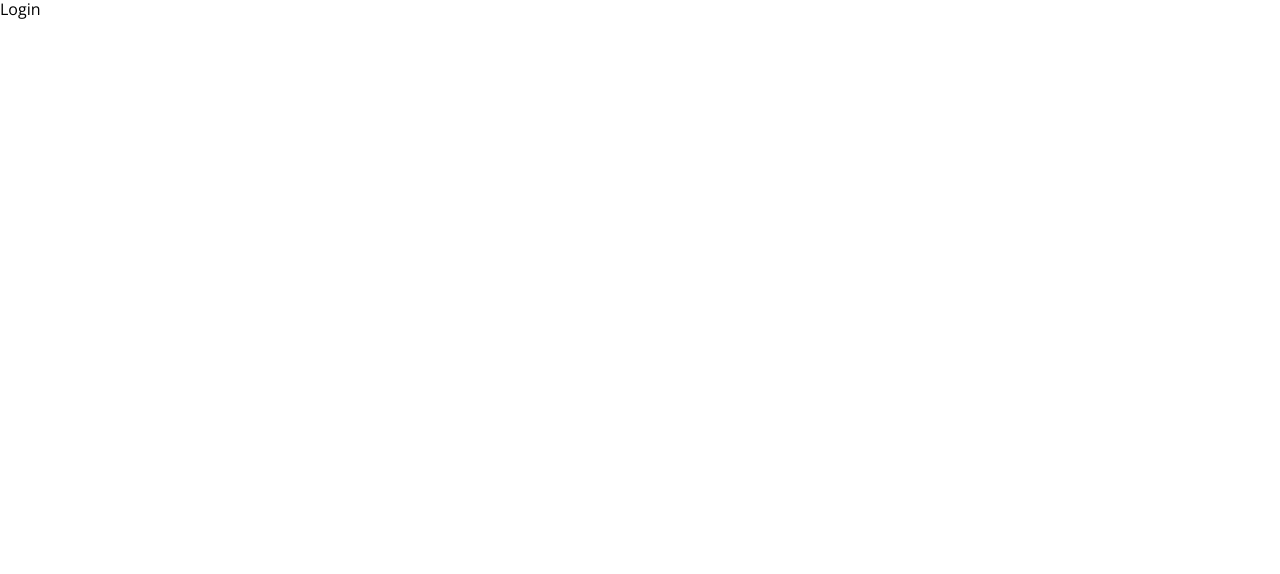
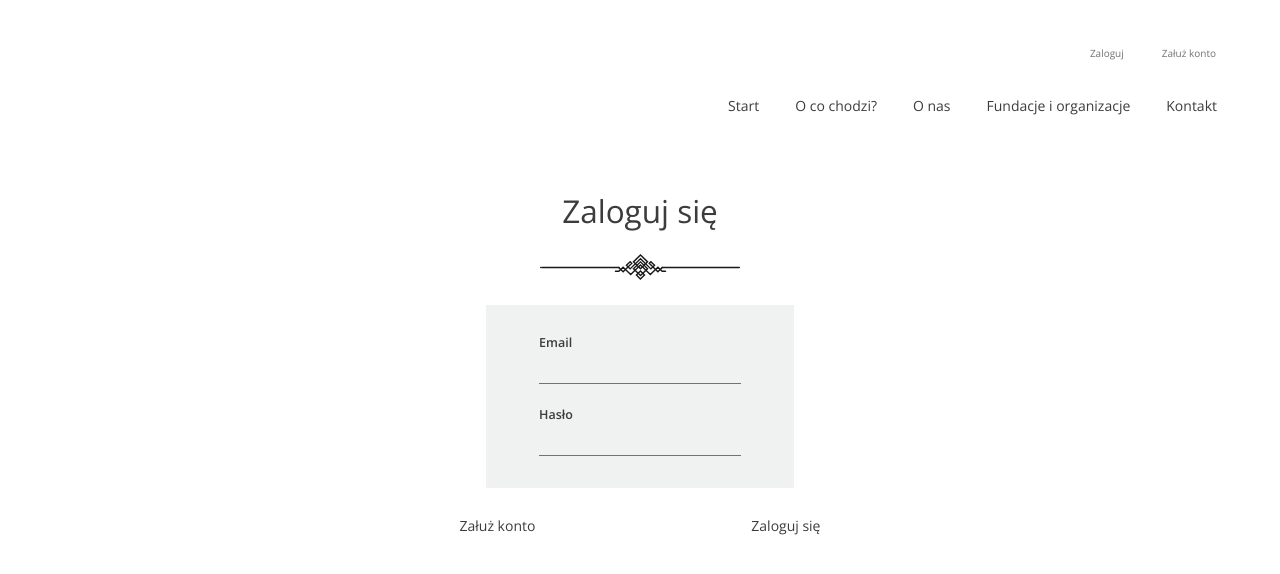
Before and after one commit to TomekSkoczylas/oddamwdobre, a React (Create React App) app: page /login in a window 1280 px wide. Shown: the top 574 px of the page. Built offline with nearby package versions, Linux system fonts and the light colour scheme.

Commit message:
Login section

```diff
--- a/src/App.js
+++ b/src/App.js
@@ -4,10 +4,13 @@ import Home from "../src/components/Home";
 import Login from '../src/components/Login';
 import Register from '../src/components/Register';
 import Logout from '../src/components/Logout';
+import Navigation from "../src/components/navigation";
+
 
 const App = () => {
   return (
     <Router>
+        <Navigation/>
         <div className="App">
           <Route exact path="/" component={Home}/>
           <Route path='/login' component={Login}/>
--- a/src/components/HomeComponents/HomeContact.js
+++ b/src/components/HomeComponents/HomeContact.js
@@ -1,4 +1,5 @@
 import React, { useState } from "react";
+import  { validateEmail } from '../functions';
 
 
 const INITIAL_MESSAGE = {
@@ -43,11 +44,7 @@ const HomeContact = () => {
         })
     };
 
-    const validateEmail = email => {
-        const re = /^(([^<>()\]\\.,;:\s@"]+(\.[^<>()\]\\.,;:\s@"]+)*)|(".+"))@((\[[0-9]{1,3}\.[0-9]{1,3}\.[0-9]{1,3}\.[0-9]{1,3}\])|(([a-zA-Z\-0-9]+\.)+[a-zA-Z]{2,}))$/;
-        return re.test(String(email).toLowerCase());
 
-    }
     const onSubmit = (event) => {
         event.preventDefault();
         setFeedback({...INIT_FEEDBACK});
--- a/src/components/HomeComponents/HomeHeader.js
+++ b/src/components/HomeComponents/HomeHeader.js
@@ -1,77 +1,25 @@
 import React from "react";
 
 import { Link as RouterLink } from "react-router-dom";
-import { Link as ScrollLink } from "react-scroll";
 
+// import Navigation from "../navigation";
 
 const HomeHeader = () => {
     return (
+        <div className="clearfix">
+        <div className="header__img"/>
         <div className="HomeHeader" id="Header">
-            <div className="header__img"/>
             <div className="header__right-side">
-                <Navigation/>
+                {/* <Navigation/> */}
                 <HeaderMain/>
             </div>
+        </div>
         </div>
     )
 }
 
 
-const Navigation = () => {
-    return (
-        <div className="navigation">
-            <div className="navigation__first-row">
-                <RouterLink
-                    to="./login"
-                    className="navigation__router-link nav-link"
-                    >Zaloguj
-                </RouterLink>
-                <RouterLink
-                    to="./register"
-                    className="navigation__router-link nav-link"
-                    >Załuż konto
-                </RouterLink>
-            </div>
-            <div className="navigation__second-row">
-                <ScrollLink
-                    to="Header"
-                    smooth={true}
-                    duration={500}
-                    className="navigation__scroll-link smal-btn"
-                    >Start
-                </ScrollLink>
-                <ScrollLink
-                    to="Main"
-                    smooth={true}
-                    duration={500}
-                    className="navigation__scroll-link smal-btn"
-                    >O co chodzi?
-                </ScrollLink>
-                <ScrollLink
-                    to="About"
-                    smooth={true}
-                    duration={500}
-                    className="navigation__scroll-link smal-btn"
-                    >O nas
-                </ScrollLink>
-                <ScrollLink
-                    to="WhoHelp"
-                    smooth={true}
-                    duration={500}
-                    className="navigation__scroll-link smal-btn"
-                    >Fundacje i organizacje
-                </ScrollLink>
-                <ScrollLink
-                    to="Contact"
-                    smooth={true}
-                    duration={500}
-                    className="navigation__scroll-link smal-btn"
-                    >Kontakt
-                </ScrollLink>
-            </div>
-        </div>
-    )
-}
+
 
 const HeaderMain = () => {
     return (
@@ -100,4 +48,4 @@ const HeaderMain = () => {
 
 export default HomeHeader;
 
-export { Navigation, HeaderMain }
+export { HeaderMain }
--- a/src/components/Login.js
+++ b/src/components/Login.js
@@ -1,8 +1,55 @@
-import React from "react";
+import React, {useState} from "react";
+import { Link } from "react-router-dom";
+
 
 const Login = () => {
+    const [email, setEmail] = useState("");
+    const [password, setPassword] = useState('');
+
+
     return (
-        <div className="Login">Login</div>
+        <div className="Login">
+            <div className="login">
+                <span className="login__title">Zaloguj się</span>
+                <div className="decoration"/>
+                <div className="login__form">
+                    <form>
+                        <div className="login__input-wraper">
+                            <label htmlFor="email" className="login__label">Email</label>
+                            <input
+                                className="input login-input"
+                                name="email"
+                                type="text"
+                                value={email}
+                                onChange={event => setEmail(event.target.value)}
+                            />
+                        </div>
+                        <div className="login__input-wraper">
+                            <label htmlFor="password" className="login__label">Hasło</label>
+                            <input
+                                className="input login-input"
+                                name="password"
+                                type="text"
+                                value={password}
+                                onChange={event => setPassword(event.target.value)}
+                            />
+                        </div>
+                    </form>
+                </div>
+                <div className="login__btns">
+                    <Link
+                        to="/register"
+                        className="login__btn smal-btn"
+                        >Załuż konto
+                    </Link>
+                    <button
+                        type="submit"
+                        className="login__btn smal-btn"
+                        >Zaloguj się
+                    </button>
+                </div>
+            </div>
+        </div>
     )
 }
 
--- /dev/null
+++ b/src/components/functions.js
@@ -0,0 +1,8 @@
+const validateEmail = email => {
+    const re = /^(([^<>()\]\\.,;:\s@"]+(\.[^<>()\]\\.,;:\s@"]+)*)|(".+"))@((\[[0-9]{1,3}\.[0-9]{1,3}\.[0-9]{1,3}\.[0-9]{1,3}\])|(([a-zA-Z\-0-9]+\.)+[a-zA-Z]{2,}))$/;
+    return re.test(String(email).toLowerCase());
+}
+
+
+
+export { validateEmail };
--- /dev/null
+++ b/src/components/navigation.js
@@ -0,0 +1,63 @@
+import React from "react";
+
+import { Link as RouterLink } from "react-router-dom";
+import { Link as ScrollLink } from "react-scroll";
+
+
+const Navigation = () => {
+    return (
+        <div className="navigation">
+            <div className="navigation__first-row">
+                <RouterLink
+                    to="./login"
+                    className="navigation__router-link nav-link"
+                    >Zaloguj
+                </RouterLink>
+                <RouterLink
+                    to="./register"
+                    className="navigation__router-link nav-link"
+                    >Załuż konto
+                </RouterLink>
+            </div>
+            <div className="navigation__second-row">
+                <ScrollLink
+                    to="Header"
+                    smooth={true}
+                    duration={500}
+                    className="navigation__scroll-link smal-btn"
+                    >Start
+                </ScrollLink>
+                <ScrollLink
+                    to="Main"
+                    smooth={true}
+                    duration={500}
+                    className="navigation__scroll-link smal-btn"
+                    >O co chodzi?
+                </ScrollLink>
+                <ScrollLink
+                    to="About"
+                    smooth={true}
+                    duration={500}
+                    className="navigation__scroll-link smal-btn"
+                    >O nas
+                </ScrollLink>
+                <ScrollLink
+                    to="WhoHelp"
+                    smooth={true}
+                    duration={500}
+                    className="navigation__scroll-link smal-btn"
+                    >Fundacje i organizacje
+                </ScrollLink>
+                <ScrollLink
+                    to="Contact"
+                    smooth={true}
+                    duration={500}
+                    className="navigation__scroll-link smal-btn"
+                    >Kontakt
+                </ScrollLink>
+            </div>
+        </div>
+    )
+}
+
+export default Navigation;
--- a/src/scss/atoms/smalButtons.scss
+++ b/src/scss/atoms/smalButtons.scss
@@ -1,6 +1,7 @@
 .smal-btn {
     text-decoration: none;
-    padding: 7px 16px;
+    background: transparent;
+    padding: 7px;
     font-size: 14px;
     font-weight: 100;
     line-height: 19px;
@@ -12,5 +13,4 @@
     &:hover {
         border: 1px solid $dark-grey;
     }
-
 }
--- a/src/scss/main.scss
+++ b/src/scss/main.scss
@@ -32,6 +32,7 @@
 @import "./sections/HomeAbout.scss";
 @import "./sections/HomeWhoHelp.scss";
 @import './sections/HomeContact.scss';
+@import './sections/Login.scss';
 
 // Basic styles
 
--- a/src/scss/molecules/navigation.scss
+++ b/src/scss/molecules/navigation.scss
@@ -2,15 +2,21 @@
 .navigation {
     display: flex;
     flex-direction: column;
-    margin-right: 100px;
+    align-items: flex-end;
+    margin-right: 45px;
     margin-top: 30px;
+    width: 539px;
+    float: right;
+    clear: both;
 
     &__first-row {
+        font-size: 11px;
         display: flex;
         justify-content: flex-end;
     }
 
     &__second-row {
+        font-size: 14.2px;
         display: flex;
         justify-content: flex-end;
     }
--- a/src/scss/sections/HomeHeader.scss
+++ b/src/scss/sections/HomeHeader.scss
@@ -1,16 +1,26 @@
+
+.clearfix::after{
+    content: "";
+    display: block;
+    clear: both;
+  }
 
 .HomeHeader {
     display: flex;
+    float: right;
+    width: 52%;
 
     .header__right-side {
-        width:54%;
+    }
 }
 
 .header__img {
+    display: block;
     width: 46%;
     height: 760px;
     background-image: url("../../assets/Home-Hero-Image.jpg");
     background-size: cover;
     background-position: right;
+    float: left;
+
 }
-}
--- /dev/null
+++ b/src/scss/sections/Login.scss
@@ -0,0 +1,46 @@
+.Login {
+    width: 100%;
+    display: flex;
+    justify-content: center;
+
+
+    .login {
+        display: flex;
+        flex-direction: column;
+        align-items: center;
+        color: $dark-grey;
+        margin-top: 60px;
+
+        &__title {
+            font-size: 31.5px;
+        }
+
+        &__form {
+            background-color: $light-grey;
+            padding: 31.5px 53px 31.5px 53px;
+        }
+
+        &__input-wraper {
+            display: flex;
+            flex-direction: column;
+            align-items: flex-start;
+        }
+
+        &__label {
+            font-weight: 600;
+            font-size: 12.5px;
+        }
+
+        &__btns {
+            margin-top: 10px;
+            width: 397px;
+            display: flex;
+            justify-content: space-between;
+        }
+    }
+}
+
+
+.login__input-wraper:last-child {
+    margin-top: 24.5px;
+}
```
Lines whose indentation alone changed are shown as unchanged.
